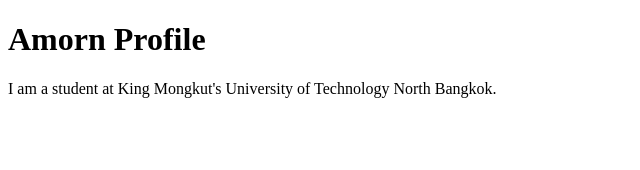
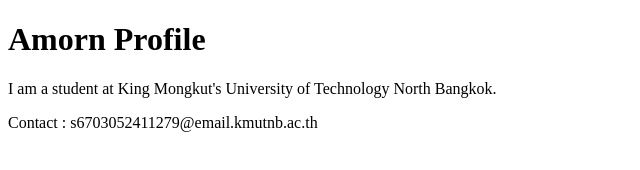
Before and after one commit to amornrat25/github-desktop-project, a plain HTML site: page index.html in a window 1280 px wide. Shown: the whole page, without its empty margins (0-640 px from the left). Drawn offline with Linux system fonts and the light colour scheme.

Commit message:
Add contact me
add contact me

```diff
--- a/index.html
+++ b/index.html
@@ -9,5 +9,6 @@
 <body>
     <h1>Amorn Profile</h1>
     <p>I am a student at King Mongkut's University of Technology North Bangkok.</p>
+    <footer>Contact : s6703052411279@email.kmutnb.ac.th</footer>
 </body>
 </html>
```
